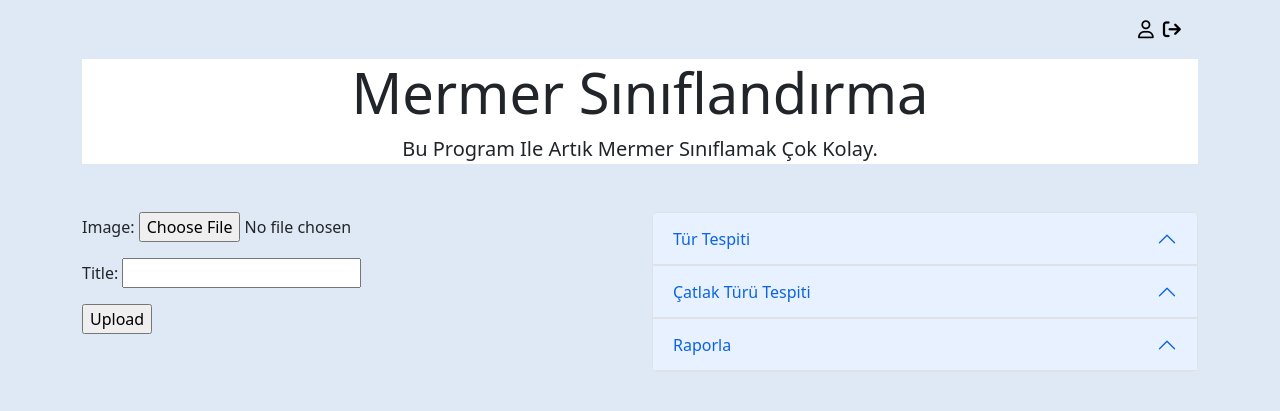
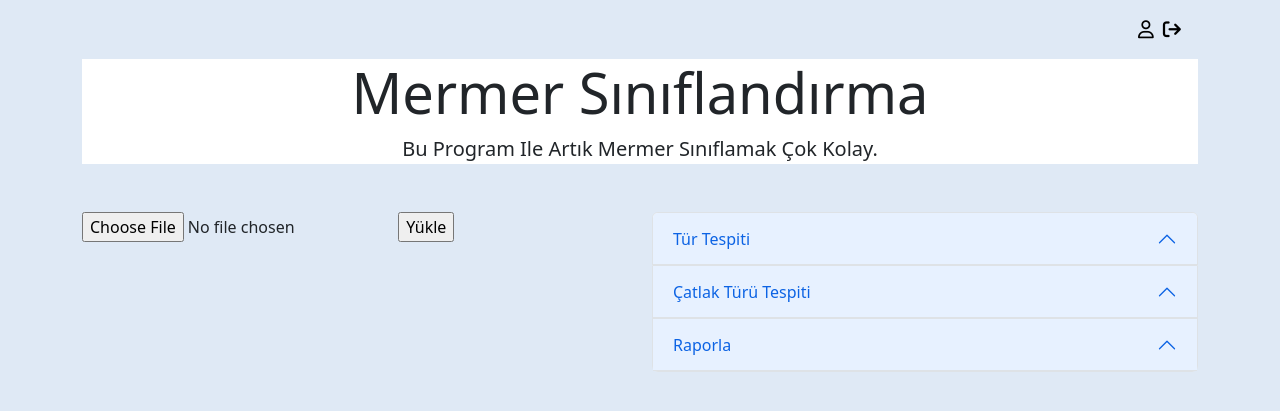
Before and after one commit to karakayaahmet/ymgk_sonn, a Django app: page /anasayfa in a window 1280 px wide. Shown: the top 411 px of the page. Run offline with Django 4.2, Linux system fonts and the light colour scheme; data comes from the database, SQL or seed files in the repository.

Commit message:
ufak tefek değişiklikler

```diff
--- a/ymgk-main-live-aws/marble/forms.py
+++ b/ymgk-main-live-aws/marble/forms.py
@@ -4,4 +4,4 @@ from .models import Resimler
 class ImageForm(forms.ModelForm):
     class Meta:
         model = Resimler
-        fields = ['image', 'title']
+        fields = ['image', 'title', "created_at"]
--- a/ymgk-main-live-aws/marble/views.py
+++ b/ymgk-main-live-aws/marble/views.py
@@ -2,12 +2,6 @@
 from django.shortcuts import render, redirect
 from .models import Resimler
 from .forms import ImageForm
-from tensorflow.keras.preprocessing.image import load_img, img_to_array
-from keras.models import load_model
-import numpy as np
-
-model_path = "yeni-tur_model.h5"
-model_path2 = "catlak.h5"
 
 
 def anasayfa(request):
@@ -16,7 +10,6 @@ def anasayfa(request):
     ad = son_nesne.title
     if request.method == "POST":
         form = ImageForm(request.POST, request.FILES)
-
         if form.is_valid():
             form.save()
 
--- a/ymgk-main-live-aws/templates/marble/anasayfa.html
+++ b/ymgk-main-live-aws/templates/marble/anasayfa.html
@@ -43,8 +43,8 @@
       <div class="col-6">
         <form method="post" enctype="multipart/form-data">
           {% csrf_token %}
-          {{ form.as_p }}
-          <input type="submit" value="Upload">
+          <input type="file" name="image" id="image">
+          <input type="submit" value="Yükle">
         </form>
 
       </div>
```
